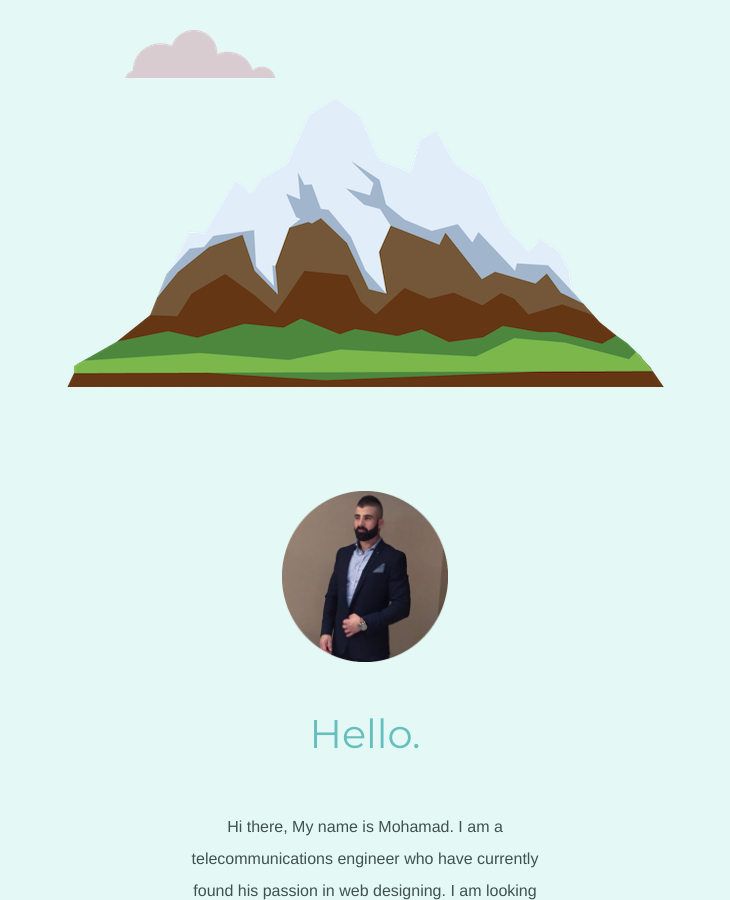
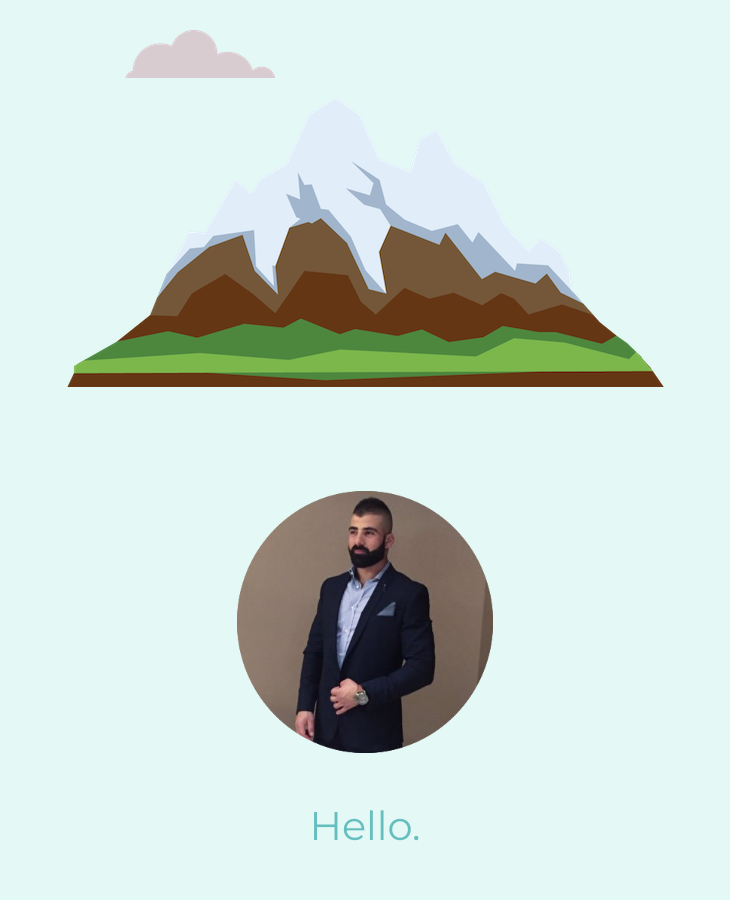
Before and after one commit to moeyhm/personalweb, a plain HTML site: page index.html in a window 1280 px wide. Shown: the part 370-1270 px from the top of the page, without its empty margins (275-1005 px from the left). Drawn offline with Linux system fonts and the light colour scheme.

Commit message:
Update styles.css

```diff
--- a/styles.css
+++ b/styles.css
@@ -108,7 +108,7 @@ text-align: left;
 }
 
 .profile-picture {
-  width: 13%;
+  width: 20%;
 }
 
 .btn {
```
